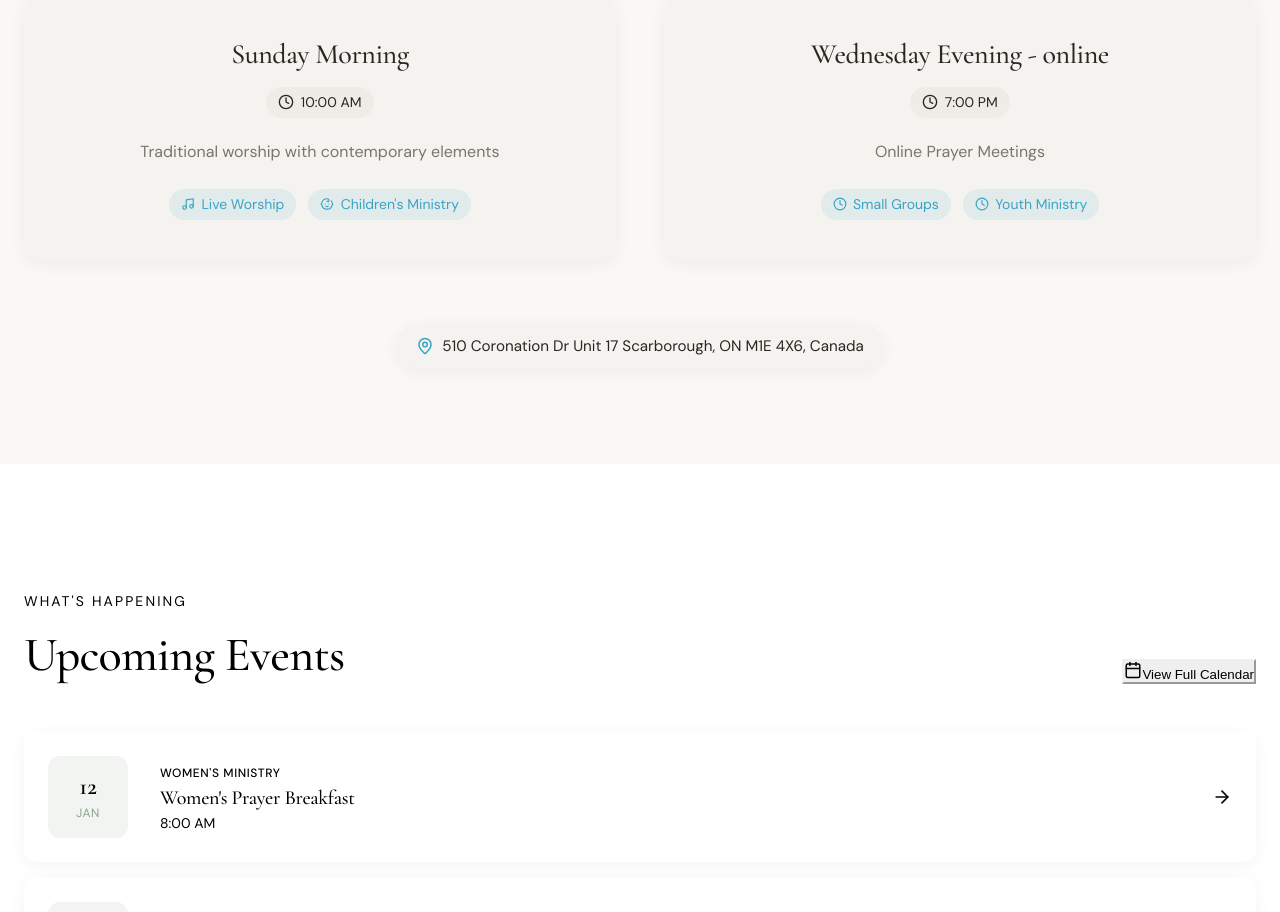
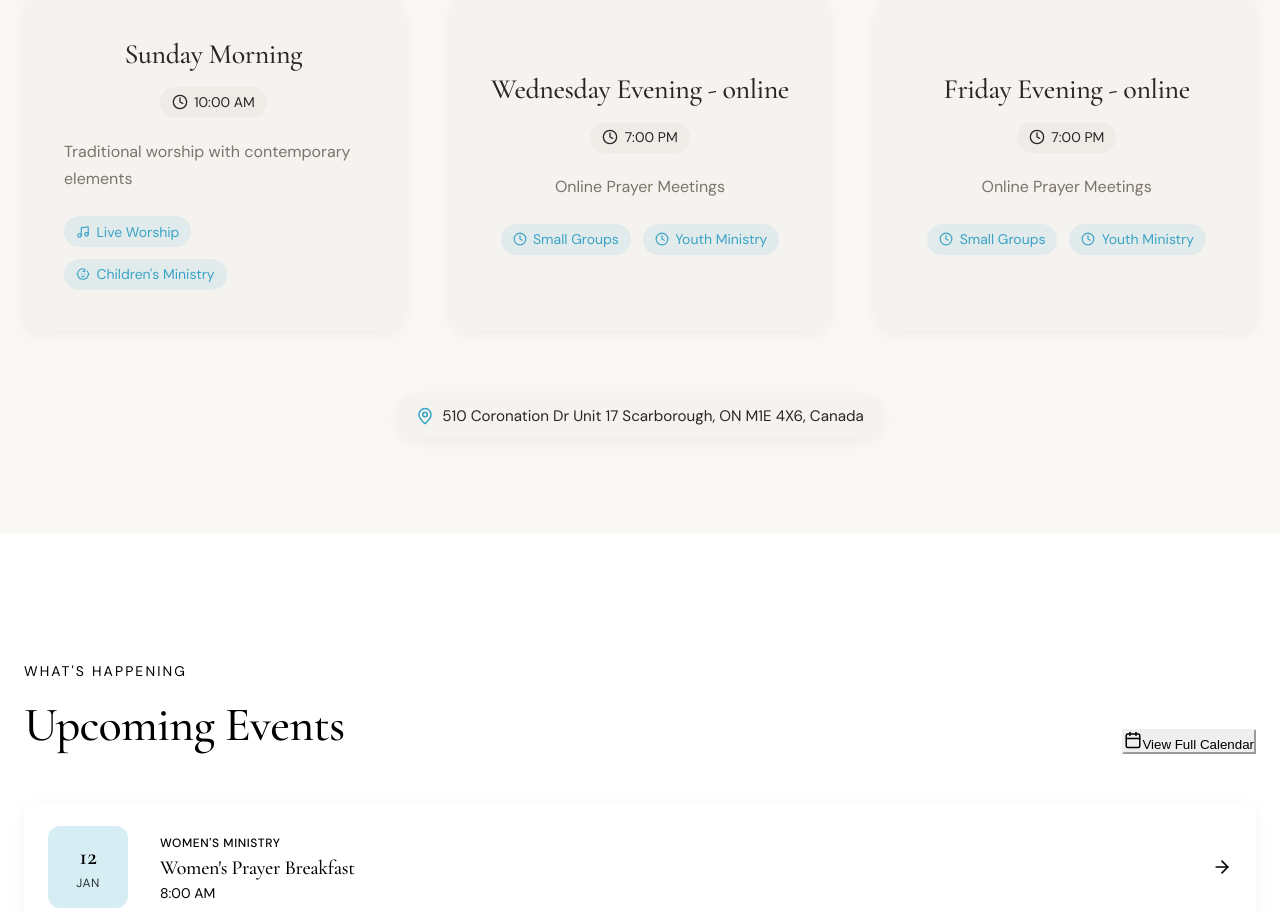
Before and after one commit to itxjoshy/church-site-2, a React (Vite) app: page / in a window 1280 px wide. Shown: the part 1880-2792 px from the top of the page. Built offline with nearby package versions, Linux system fonts and the light colour scheme.

Commit message:
fix: vercel case sensitve issue, box shadow on cards and accent color

```diff
--- a/src/components/Services.jsx
+++ b/src/components/Services.jsx
@@ -11,6 +11,13 @@ const services = [
   },
   {
     day: "Wednesday Evening - online",
+    times: ["7:00 PM"],
+    description: "Online Prayer Meetings",
+    features: ["Small Groups", "Youth Ministry"],
+    icons: [Clock, Clock],
+  },
+  {
+    day: "Friday Evening - online",
     times: ["7:00 PM"],
     description: "Online Prayer Meetings",
     features: ["Small Groups", "Youth Ministry"],
--- a/src/components/about.css
+++ b/src/components/about.css
@@ -64,7 +64,7 @@
   padding: 2rem;
   border-radius: var(--radius);
   background-color: var(--card);
-  box-shadow: var(--shadow-soft);
+  box-shadow: 0 0 10px rgba(0, 0, 0, 0.142);
   transition: box-shadow 0.3s;
 }
 
--- a/src/components/carousel.css
+++ b/src/components/carousel.css
@@ -5,7 +5,7 @@
 
 .carousel-track {
   display: flex;
-  gap: 20px;
+  gap: 10px;
   width: max-content;
   will-change: transform;
 }
@@ -16,6 +16,7 @@
   flex-shrink: 0;
   border-radius: 14px;
   overflow: hidden;
+  margin-top: 10px;
   border: 1px solid rgba(255, 255, 255, 0.08);
   transition:
     filter 0.3s ease,
--- a/src/components/connect.css
+++ b/src/components/connect.css
@@ -152,9 +152,9 @@
   text-align: center;
 }
 .connect__cta > button {
-  padding: 1rem;
+  padding: 1rem 1.2rem;
   border: none;
   background-color: hsl(var(--primary));
-  border-radius: 20px;
+  border-radius: 10px;
   color: white;
 }
--- a/src/components/events.css
+++ b/src/components/events.css
@@ -92,7 +92,7 @@
 .events__date {
   flex-shrink: 0;
   text-align: center;
-  background-color: hsla(120, 10%, 51%, 0.1);
+  background-color: hsl(var(--primary) / 0.2);
   border-radius: var(--radius);
   padding: 1rem;
   width: 5rem;
@@ -110,7 +110,7 @@
   font-size: 0.75rem;
   text-transform: uppercase;
   letter-spacing: 0.05em;
-  color: hsla(120, 10%, 51%, 0.8);
+  color: hsla(0, 0%, 0%, 0.8);
 }
 
 .events__info {
--- a/src/components/hero.css
+++ b/src/components/hero.css
@@ -20,7 +20,6 @@
   width: 100%;
   height: 100%;
   object-fit: cover;
-  border-radius: 0 0 30px 30px;
 }
 
 .hero-img .hero-overlay {
--- a/src/components/services.css
+++ b/src/components/services.css
@@ -40,7 +40,7 @@
 
 @media (min-width: 768px) {
   .services__grid {
-    grid-template-columns: repeat(2, 1fr);
+    grid-template-columns: repeat(3, 1fr);
     gap: 3rem;
   }
 }
@@ -55,7 +55,9 @@
   flex-direction: column;
   border-radius: var(--radius);
   box-shadow: var(--shadow-soft);
-  transition: box-shadow 0.3s ease, transform 0.3s ease;
+  transition:
+    box-shadow 0.3s ease,
+    transform 0.3s ease;
 }
 
 .services__card:hover {
```
Also changed, not shown: src/components/Carousel.jsx (+19 -19 lines).
